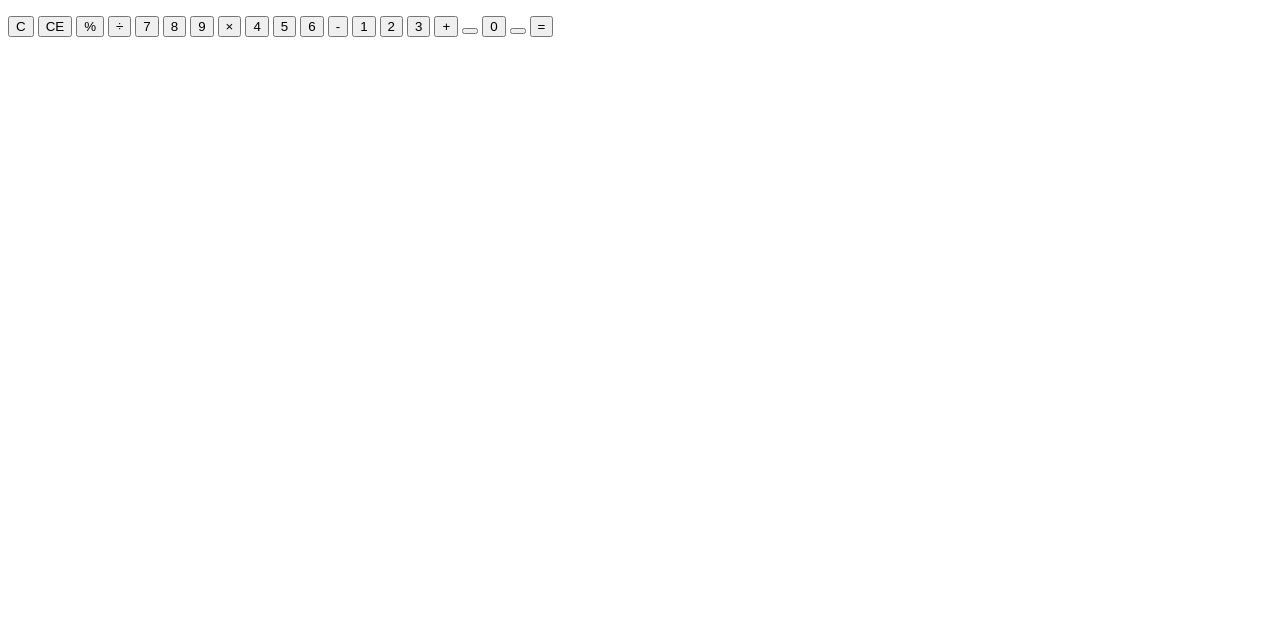
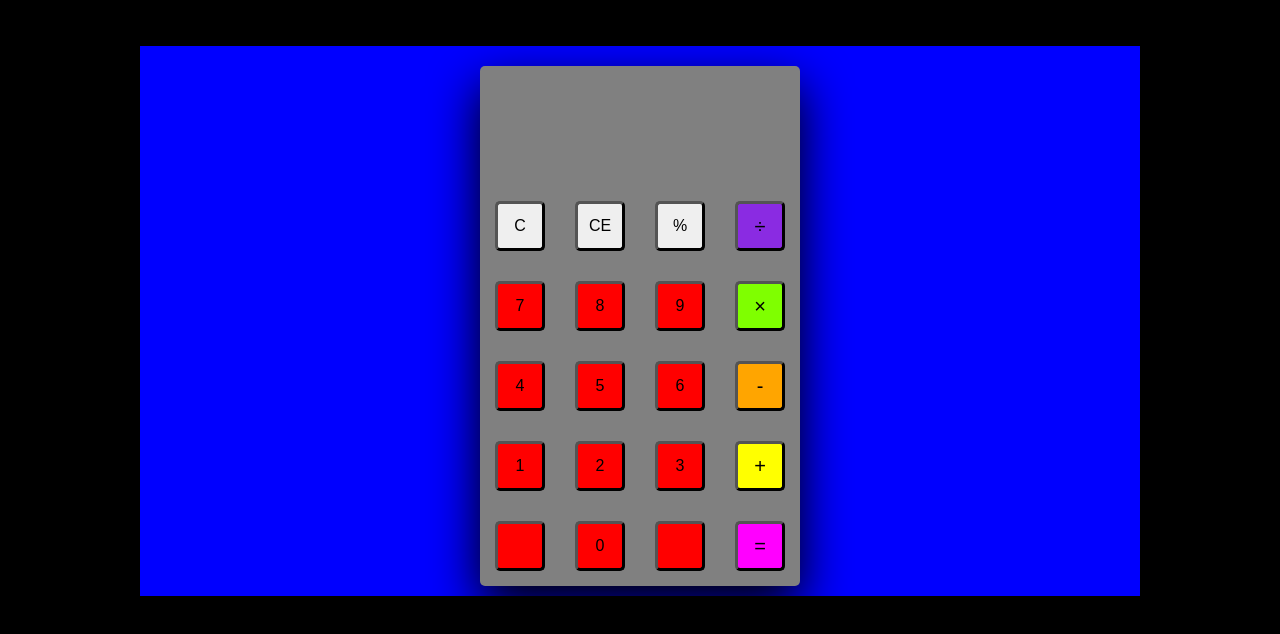
Before and after one commit to DerekDanielson/JSCalculator, a plain HTML site: page index.html in a window 1280 px wide. Drawn offline with Linux system fonts and the light colour scheme.

Commit message:
CSS mostly completed

```diff
--- a/app.js
+++ b/app.js
@@ -0,0 +1 @@
+/* Calculator */
--- a/index.html
+++ b/index.html
@@ -5,7 +5,7 @@
     <meta http-equiv="X-UA-Compatible" content="IE=edge">
     <meta name="viewport" content="width=device-width, initial-scale=1.0">
     <title>Calculator</title>
-    <link rel="stylesheet" href="app.css">
+    <link rel="stylesheet" href="style.css"> /* CHANGE TO APP.CSS */
 </head>
 <body>
     <div id="container">
--- a/style.css
+++ b/style.css
@@ -1,67 +1,96 @@
-body {
-
+body{
+    background: black;
 }
 
-#container {
-
+#container{
+    width: 1000px;
+    height: 550px;
+    background: blue;
+    margin: 20px auto;
 }
 
-#calculator {
-
+#calculator{
+    width: 320px;
+    height: 520px;
+    background-color: gray;
+    margin: 0 auto;
+    top: 20px;
+    position: relative;
+    border-radius: 5px;
+    box-shadow: 0 20px 50px 0;
 }
 
-#result {
-
+#result{
+    height: 120px;
 }
 
-#history {
-
+#history{
+    text-align: right;
+    height: 20px;
+    margin: 0 20px;
+    padding-top: 20px;
+    font-size: 16px;
+    color: teal;
 }
 
-output {
-
+output{
+    text-align: right;
+    height: 60px;
+    margin: 10px 20px;
+    font-size: 24px;
 }
 
-#keyboard {
-
+#keyboard{
+    height: 400px;
 }
 
-.operator, .number, .empty {
-
+.operator, .number, .empty{
+    width: 50px;
+    height: 50px;
+    margin: 15px;
+    float: left;
+    border-radius: 5px;
+    border-width: 3px;
+    font-size: 16px;
 }
 
-.number, .empty {
-
+.number, .empty{
+    background-color: red;
 }
 
-.number, .operator {
-
+.number, .operator{
+    cursor: pointer;
 }
 
-.operator:active, .number:active {
-
+.operator:active, .number:active{
+    font-size: 13px;
 }
 
-.operator:focus, .number:focus, .empty:focus {
-
+.operator:focus, .number:focus, .empty:focus{
+    outline: 0;
 }
 
-button:nth-child(4) {
-
+button:nth-child(4){
+    font-size: 20px;
+    background-color: blueviolet;
 }
 
-button:nth-child(8) {
-
+button:nth-child(8){
+    font-size: 20px;
+    background-color: chartreuse;
 }
 
-button:nth-child(12) {
-
+button:nth-child(12){
+    font-size: 20px;
+    background-color: orange;
 }
 
-button:nth-child(16) {
-
+button:nth-child(16){
+    font-size: 20px;
+    background-color: yellow;
 }
 
-button:nth-child(20) {
-
+button:nth-child(20){
+    font-size: 20px;
+    background-color: magenta;
 }
```
